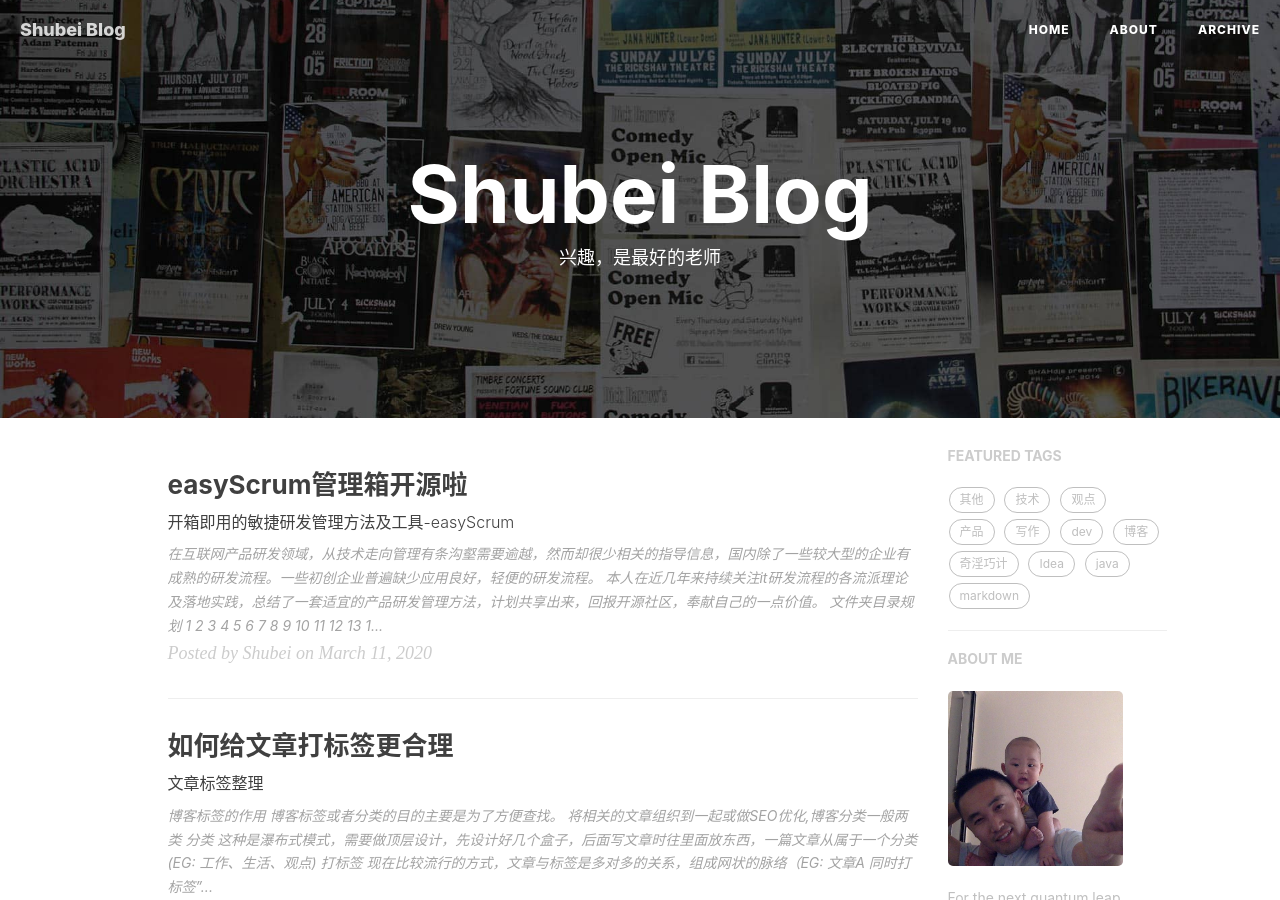
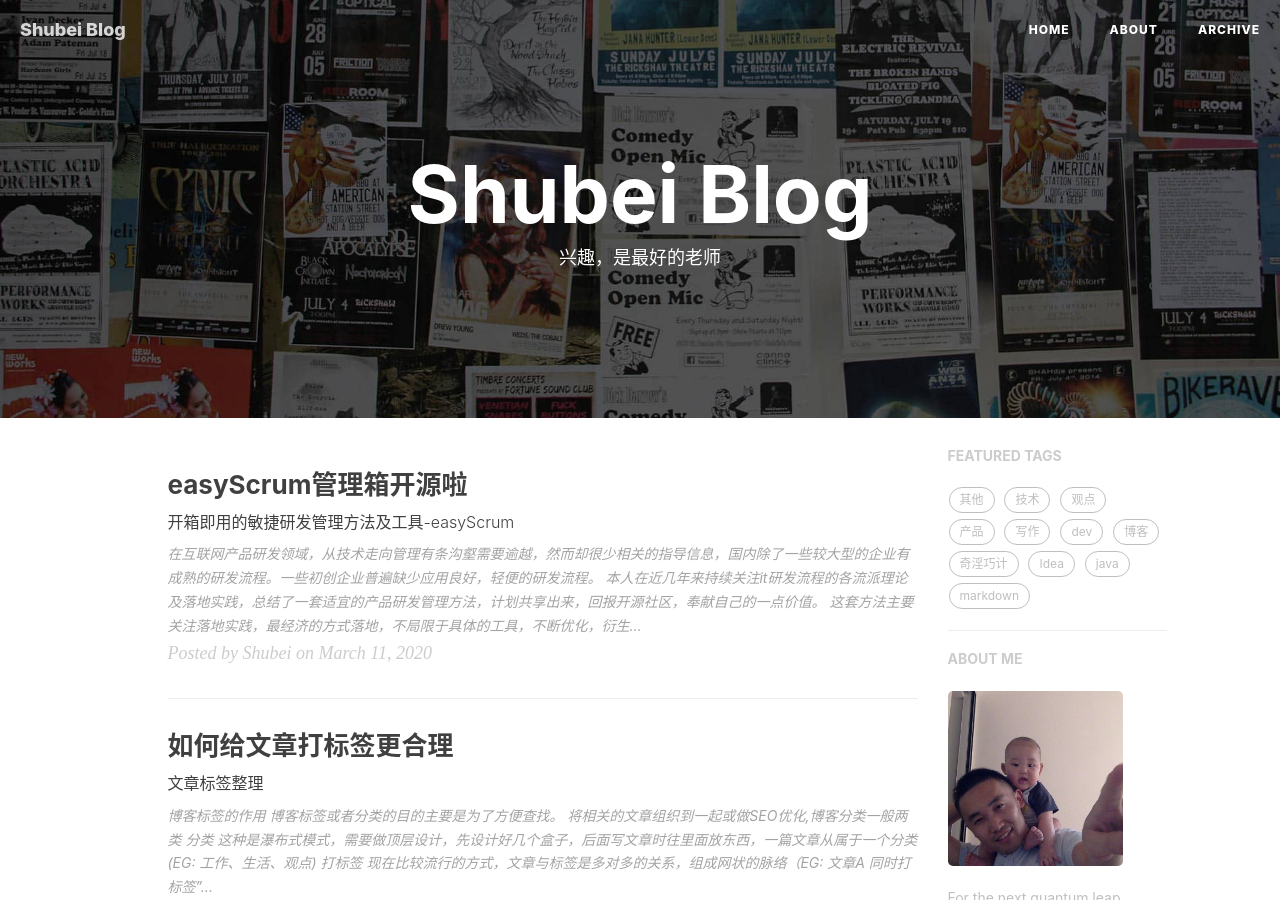
Before and after one commit to lushubei/lushubei.github.io, a Jekyll site: the page built from index.html, in a window 1280 px wide and 900 px high. Built offline with Jekyll 4.4.1, drawn with Linux system fonts in a browser that asks for light colours; nearby versions of some CDN libraries; the list of posts is cut into pages by our own code; comment, search, counter and statistics services are not loaded.

Commit message:
开源管理箱介绍

````diff
--- a/_posts/management/2020-03-11-xbScrum-opensource.md
+++ b/_posts/management/2020-03-11-xbScrum-opensource.md
@@ -13,6 +13,8 @@ tags:
 在互联网产品研发领域，从技术走向管理有条沟壑需要逾越，然而却很少相关的指导信息，国内除了一些较大型的企业有成熟的研发流程。一些初创企业普遍缺少应用良好，轻便的研发流程。
 
 本人在近几年来持续关注it研发流程的各流派理论及落地实践，总结了一套适宜的产品研发管理方法，计划共享出来，回报开源社区，奉献自己的一点价值。
+
+这套方法主要关注落地实践，最经济的方式落地，不局限于具体的工具，不断优化，衍生出适合自己团队的研发流程，欢迎大家一起参与探讨，优化。
 
 #### 文件夹目录规划
 ```
````
